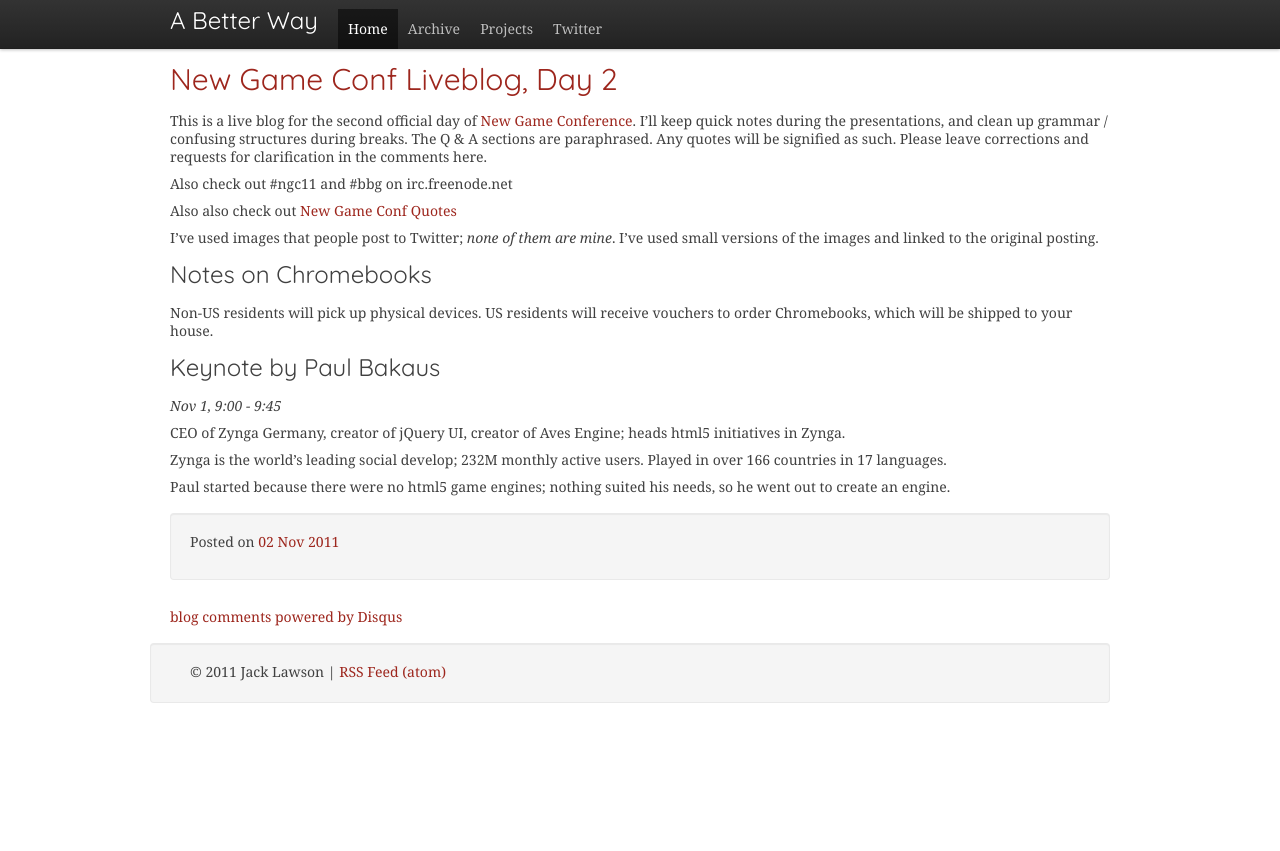
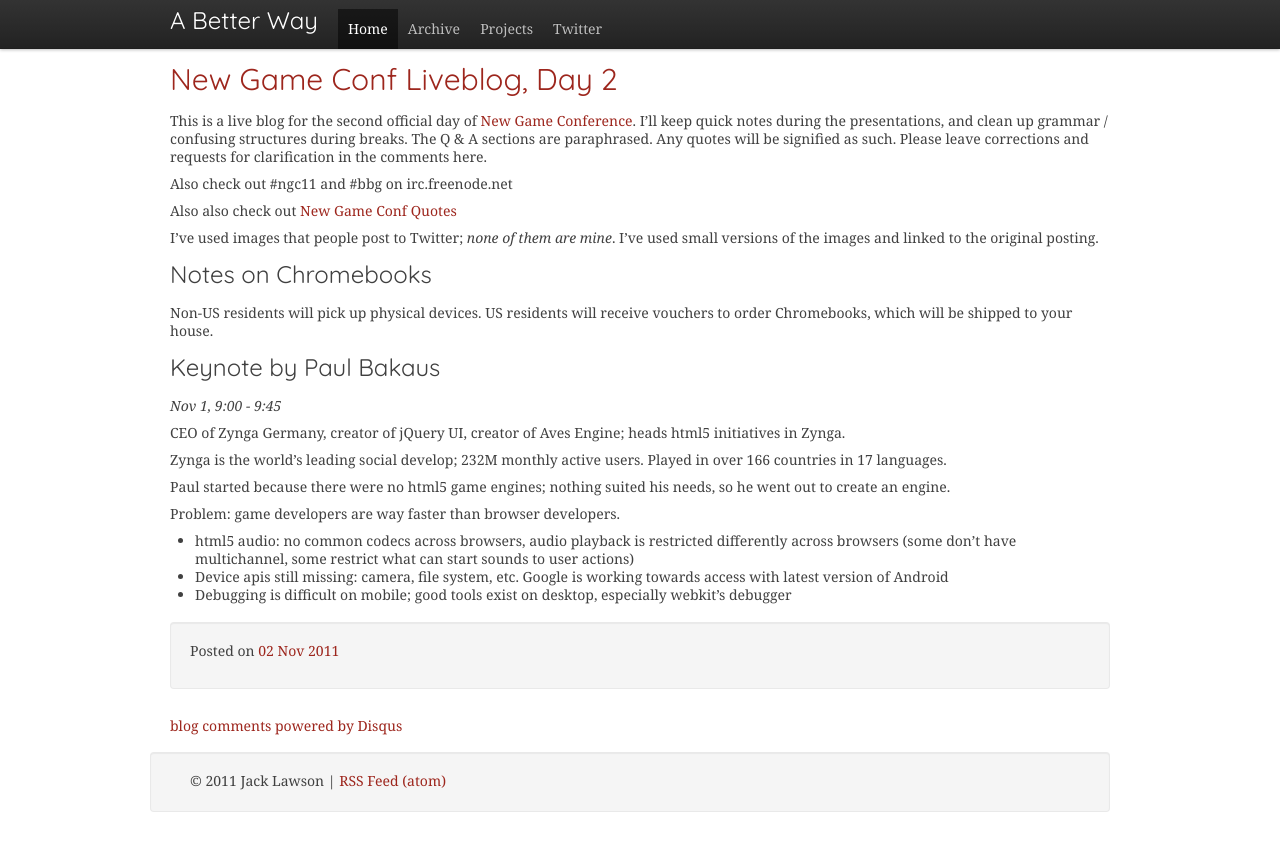
Before and after one commit to ajacksified/ajacksified.github.com, a Jekyll site: the page built from _posts/2011-11-02-new-game-conf-liveblog-2.markdown, in a window 1280 px wide. Shown: the top 851 px of the page. Built offline with Jekyll 4.4.1, drawn with Linux system fonts in a browser that asks for light colours; nearby versions of some CDN libraries; some web fonts are replaced; Markdown is read by kramdown in place of the engine named in the settings; comment, search, counter and statistics services are not loaded.

Commit message:
Day 2 - keynote

```diff
--- a/_posts/2011-11-02-new-game-conf-liveblog-2.markdown
+++ b/_posts/2011-11-02-new-game-conf-liveblog-2.markdown
@@ -35,3 +35,13 @@
 
 Paul started because there were no html5 game engines; nothing suited his
 needs, so he went out to create an engine.
+
+Problem: game developers are way faster than browser developers.
+
+* html5 audio: no common codecs across browsers, audio playback is restricted
+  differently across browsers (some don't have multichannel, some restrict
+  what can start sounds to user actions)
+* Device apis still missing: camera, file system, etc. Google is working
+  towards access with latest version of Android
+* Debugging is difficult on mobile; good tools exist on desktop, especially
+  webkit's debugger
```
